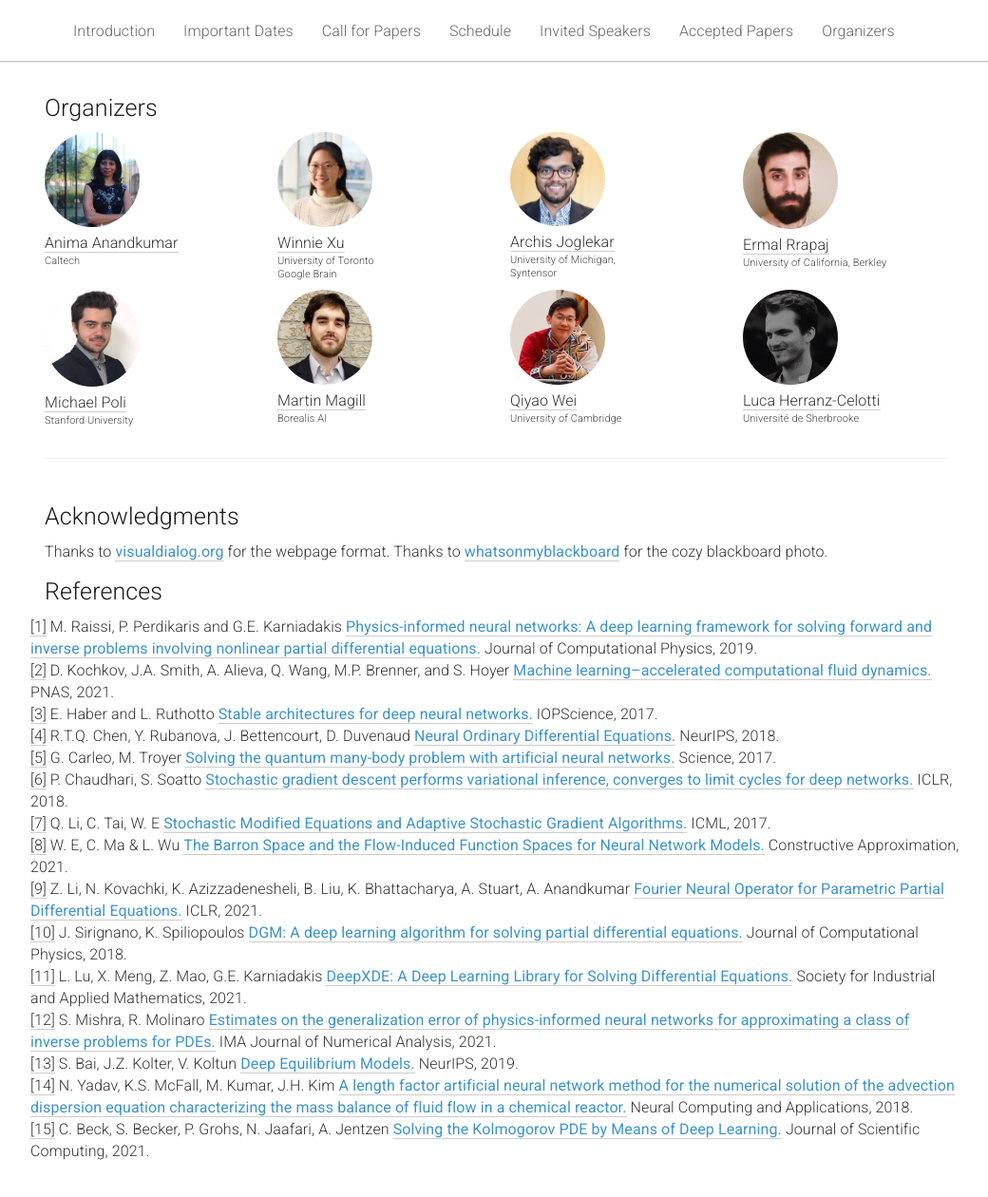
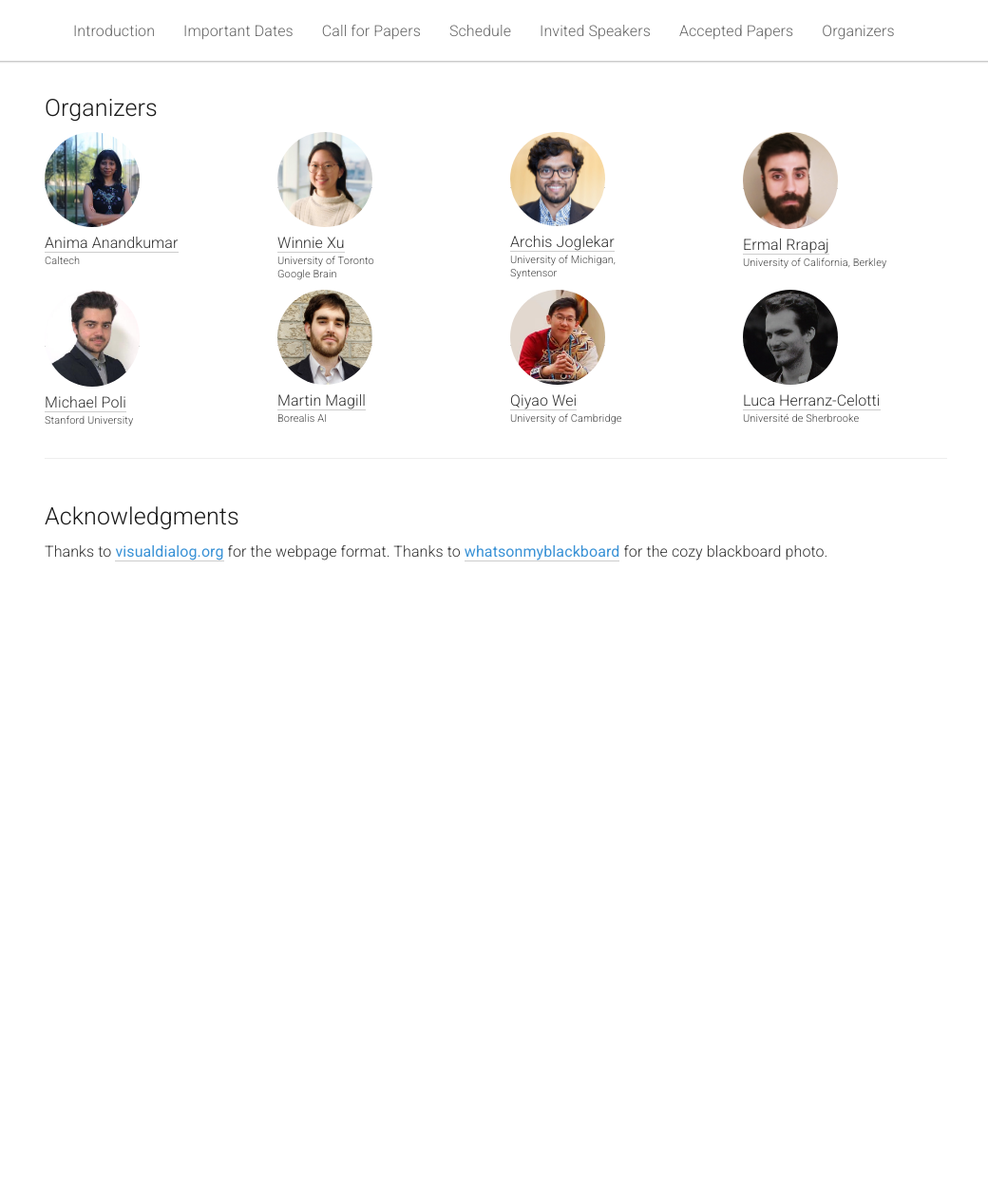
Before and after one commit to dlde-2023/dlde-2023.github.io, a Jekyll site: the page built from _pages/home.md, in a window 1280 px wide and 1400 px high, scrolled down 2591 px. Shown: the top 1260 px of the window at 95% size, without its empty margins (118-1158 px from the left). Built offline with Jekyll 4.4.1, drawn with Linux system fonts in a browser that asks for light colours; after the commit the page ends 3376 px from its top, so only the background shows below that.

Commit message:
Removed references section
Out of date, plus I don't think we really need it?

```diff
--- a/_pages/home.md
+++ b/_pages/home.md
@@ -323,102 +323,4 @@ She completed her PhD in University of Toronto, supervised by Quaid Morris. She
 
 
 
-<div class="row">
-  <div class="col-xs-12">
-    <h2>References</h2>
-  </div>
-</div>
-<div class="row">
-    <a id="note1" href="#note1ref">[1]</a> M. Raissi, P. Perdikaris and G.E. Karniadakis
-    <span style="color:#3a92d6;font-weight:400;"> <a href="https://www.sciencedirect.com/science/article/pii/S0021999118307125">
-    Physics-informed neural networks: A deep learning framework for solving forward and inverse problems
-    involving nonlinear partial differential equations.</a></span>
-    Journal of Computational Physics, 2019.
-
-    <br><a id="note1" href="#note1ref">[2]</a> D. Kochkov,  J.A. Smith, A. Alieva, Q. Wang,  M.P. Brenner, and S. Hoyer
-    <span style="color:#3a92d6;font-weight:400;"> <a href="https://www.pnas.org/content/118/21/e2101784118">
-    Machine learning–accelerated computational fluid dynamics.</a></span>
-    PNAS, 2021.
-
-    <br><a id="note1" href="#note2ref">[3]</a> E. Haber and L. Ruthotto
-    <span style="color:#3a92d6;font-weight:400;"> <a href="https://iopscience.iop.org/article/10.1088/1361-6420/aa9a90/meta">
-    Stable architectures for deep neural networks.</a></span>
-    IOPScience, 2017.
-
-    <br><a id="note1" href="#note2ref">[4]</a> R.T.Q. Chen, Y. Rubanova, J. Bettencourt, D. Duvenaud
-    <span style="color:#3a92d6;font-weight:400;"> <a href="https://papers.nips.cc/paper/2018/file/69386f6bb1dfed68692a24c8686939b9-Paper.pdf">
-    Neural Ordinary Differential Equations.</a></span>
-    NeurIPS, 2018.
-
-    <br><a id="note1" href="#note3ref">[5]</a> G. Carleo, M. Troyer
-    <span style="color:#3a92d6;font-weight:400;"> <a href="https://science.sciencemag.org/content/355/6325/602">
-    Solving the quantum many-body problem with artificial neural networks.</a></span>
-    Science, 2017.
-
-
-    <br><a id="note1" href="#note4ref">[6]</a> P. Chaudhari, S. Soatto
-    <span style="color:#3a92d6;font-weight:400;"> <a href="https://openreview.net/forum?id=HyWrIgW0W">
-    Stochastic gradient descent performs variational inference, converges to limit cycles for deep networks.</a></span>
-    ICLR, 2018.
-
-
-    <br><a id="note1" href="#note4ref">[7]</a> Q. Li, C. Tai, W. E
-    <span style="color:#3a92d6;font-weight:400;"> <a href="http://proceedings.mlr.press/v70/li17f.html">
-    Stochastic Modified Equations and Adaptive Stochastic Gradient Algorithms.</a></span>
-    ICML, 2017.
-
-
-    <br><a id="note1" href="#note5ref">[8]</a> W. E, C. Ma & L. Wu
-    <span style="color:#3a92d6;font-weight:400;"> <a href="https://link.springer.com/article/10.1007/s00365-021-09549-y">
-    The Barron Space and the Flow-Induced Function Spaces for Neural Network Models.</a></span>
-    Constructive Approximation, 2021.
-
-
-    <br><a id="note1" href="#note6ref">[9]</a> Z. Li, N. Kovachki, K. Azizzadenesheli, B. Liu, K. Bhattacharya, A. Stuart, A. Anandkumar
-    <span style="color:#3a92d6;font-weight:400;"> <a href="https://openreview.net/pdf?id=c8P9NQVtmnO">
-    Fourier Neural Operator for Parametric Partial Differential Equations.</a></span>
-    ICLR, 2021.
-
-
-    <br><a id="note1" href="#note7ref">[10]</a> J. Sirignano, K. Spiliopoulos
-    <span style="color:#3a92d6;font-weight:400;"> <a href="https://www.sciencedirect.com/science/article/pii/S0021999118305527">
-    DGM: A deep learning algorithm for solving partial differential equations.</a></span>
-    Journal of Computational Physics, 2018.
-
-    <br><a id="note1" href="#note8ref">[11]</a> L. Lu, X. Meng, Z. Mao, G.E. Karniadakis
-    <span style="color:#3a92d6;font-weight:400;"> <a href="https://epubs.siam.org/doi/pdf/10.1137/19M1274067">
-    DeepXDE: A Deep Learning Library for Solving Differential Equations.</a></span>
-    Society for Industrial and Applied Mathematics, 2021.
-
-
-    <br><a id="note1" href="#note9ref">[12]</a> S. Mishra, R. Molinaro
-    <span style="color:#3a92d6;font-weight:400;">
-    <a href="https://academic.oup.com/imajna/advance-article-abstract/doi/10.1093/imanum/drab032/6297946?redirectedFrom=fulltext">
-    Estimates on the generalization error of physics-informed neural networks for approximating a class of inverse problems for PDEs.</a></span>
-    IMA Journal of Numerical Analysis, 2021.
-
-    <br><a id="note1" href="#note10ref">[13]</a> S. Bai, J.Z. Kolter, V. Koltun
-    <span style="color:#3a92d6;font-weight:400;">
-    <a href="https://proceedings.neurips.cc/paper/2019/file/01386bd6d8e091c2ab4c7c7de644d37b-Paper.pdf">
-    Deep Equilibrium Models.</a></span>
-    NeurIPS, 2019.
-
-
-    <br><a id="note1" href="#note14ref">[14]</a> N. Yadav, K.S. McFall, M. Kumar, J.H. Kim
-    <span style="color:#3a92d6;font-weight:400;">
-    <a href="https://link.springer.com/article/10.1007/s00521-016-2722-9">
-    A length factor artificial neural network method for the numerical solution of the advection dispersion equation characterizing the mass balance of fluid flow in a chemical reactor.</a></span>
-    Neural Computing and Applications, 2018.
-
-
-
-    <br><a id="note1" href="#note15ref">[15]</a> C. Beck, S. Becker, P. Grohs, N. Jaafari, A. Jentzen
-    <span style="color:#3a92d6;font-weight:400;">
-    <a href="https://link.springer.com/article/10.1007/s10915-021-01590-0">
-    Solving the Kolmogorov PDE by Means of Deep Learning.</a></span>
-    Journal of Scientific Computing, 2021.
-
-
-</div>
-
 <br><br><br><br><br><br><br>
```
